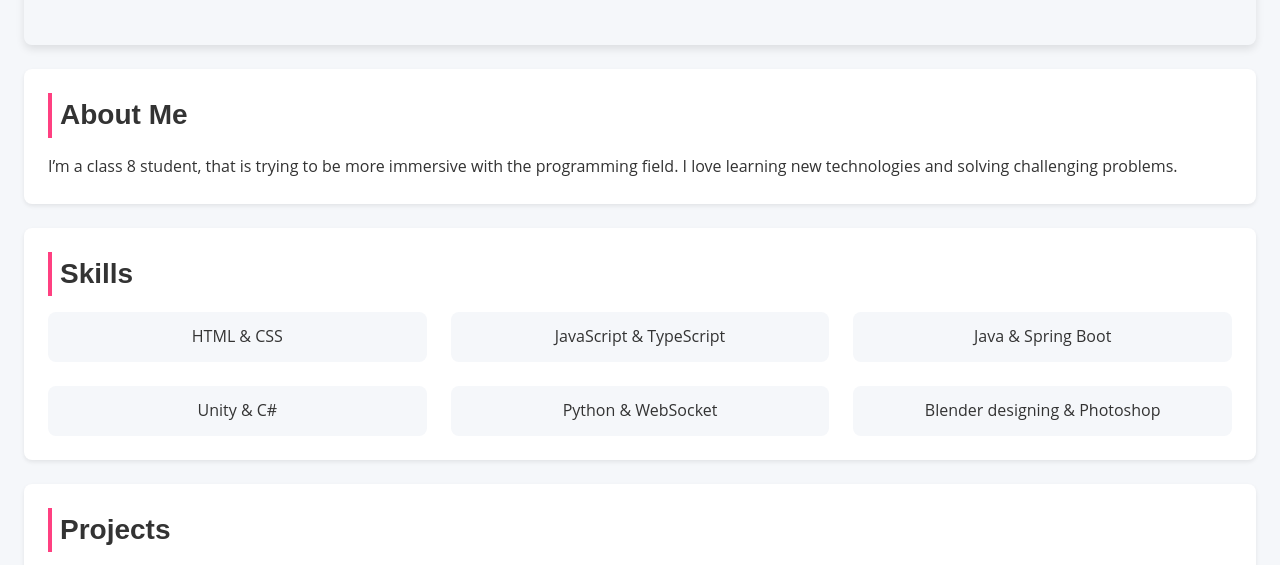
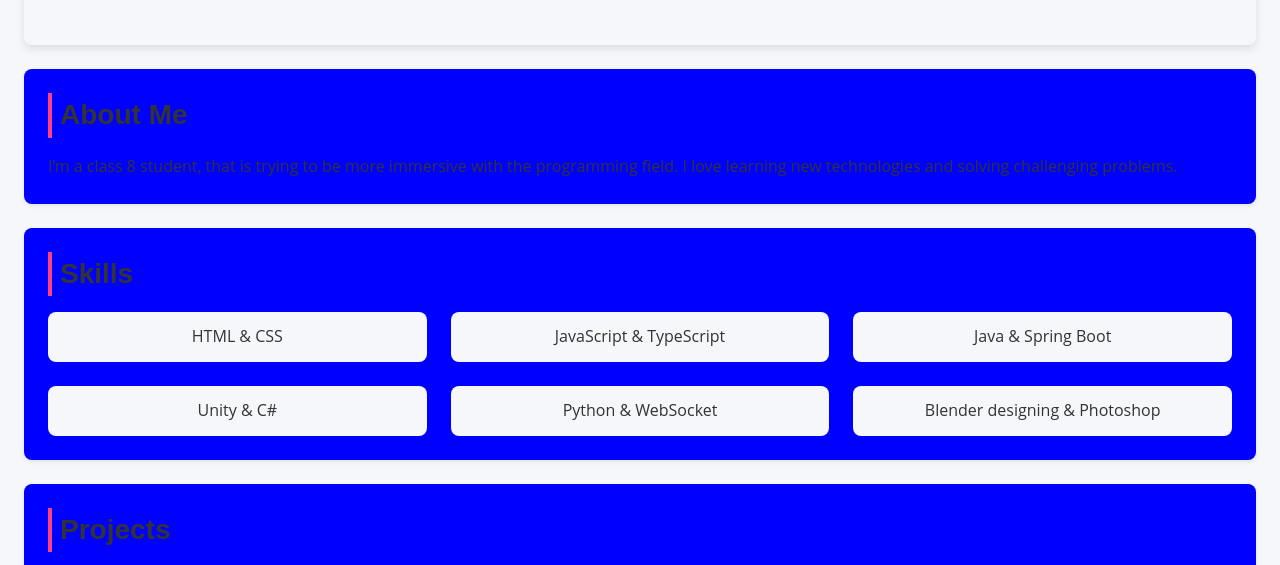
Before and after one commit to ADITYA39436/ytgfeghf, a plain HTML site: page index.html in a window 1280 px wide. Shown: the part 175-740 px from the top of the page. Drawn offline with Linux system fonts and the light colour scheme.

Commit message:
Update STYLES.CSS

```diff
--- a/STYLES.CSS
+++ b/STYLES.CSS
@@ -1,7 +1,7 @@
 
 :root {
     --bg: #f5f7fa;
-    --card-bg: #ffffff;
+    --card-bg: #0000FF;
     --primary: #0000FF. ;
     --secondary: #5c6bc0;
     --text: #333333;
```
